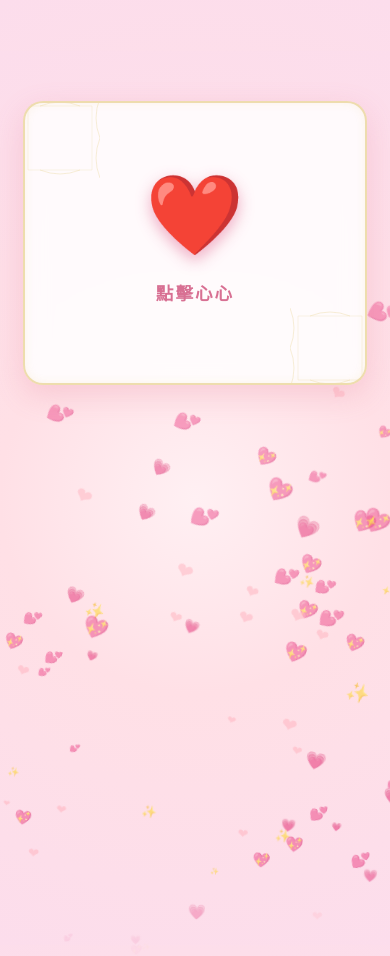
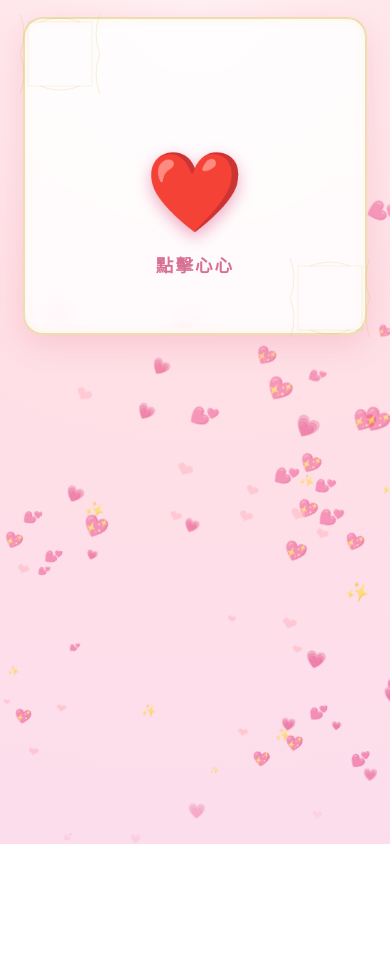
Before and after one commit to tel7668290-bit/0314, a plain HTML site: page index.html in a window 390 px wide. After the commit the page ends 844 px from the top, so only its background shows below. Drawn offline with Linux system fonts and the light colour scheme.

Commit message:
Update index.html

```diff
--- a/index.html
+++ b/index.html
@@ -3,23 +3,38 @@
 <head>
     <meta charset="UTF-8">
     <meta name="viewport" content="width=device-width, initial-scale=1.0, maximum-scale=1.0, user-scalable=no">
-    <title>iPhone17特價</title>
+    <title>給寶寶的情人節驚喜</title>
     <style>
         /* --- 基礎設定與華麗暖色背景 --- */
         body, html {
             margin: 0;
             padding: 0;
             width: 100%;
-            /* 使用 dvh 解決手機瀏覽器工具列遮擋問題，若不支援則降級使用 vh */
-            height: 100vh;
-            height: 100dvh;
+            /* 取消原本的 overflow: hidden，讓整頁可以自然滑動 */
+            min-height: 100vh;
             font-family: 'Noto Serif TC', 'Microsoft JhengHei', 'PingFang TC', serif;
+            background: radial-gradient(circle at top, #fff0f3 0%, #ffe0e6 40%, #fcddec 100%);
+        }
+
+        /* --- 讓背景愛心固定在畫面上，不隨網頁滑動而跑走 --- */
+        #bg-container {
+            position: fixed;
+            top: 0; left: 0; width: 100vw; height: 100vh;
+            z-index: 0; pointer-events: none; overflow: hidden;
+        }
+
+        /* --- 全頁排版容器 --- */
+        .flex-center {
             display: flex;
             justify-content: center;
-            /* 預設置中，手機版會往上靠 */
-            align-items: center;
-            overflow: hidden;
-            background: radial-gradient(circle, #fff0f3 0%, #ffe0e6 40%, #fcddec 100%);
+            /* 讓卡片從畫面上方開始排，而不是置中卡死 */
+            align-items: flex-start;
+            min-height: 100vh;
+            padding-top: 5vh; /* 電腦版預設上方距離 */
+            padding-bottom: 8vh; /* 底部保留空間 */
+            box-sizing: border-box;
+            position: relative;
+            z-index: 10;
         }
 
         /* --- 確保手機不被遮擋的外層容器 --- */
@@ -27,34 +42,26 @@
             position: relative;
             width: 88%;
             max-width: 420px;
-            /* 手機上整體往上提，避免被底部UI遮擋 */
-            max-height: 90vh;
             display: flex;
             flex-direction: column;
-            z-index: 10;
         }
 
         /* --- 華麗毛玻璃卡片 --- */
         .card {
-            background: rgba(255, 255, 255, 0.85); /* 手機上透明度稍微調低一點，避免字看不清 */
+            background: rgba(255, 255, 255, 0.85);
             backdrop-filter: blur(12px);
             -webkit-backdrop-filter: blur(12px);
             border-radius: 20px;
             border: 2px solid rgba(212, 175, 55, 0.4);
             box-shadow: 0 10px 30px rgba(220, 100, 130, 0.2), inset 0 0 10px rgba(212, 175, 55, 0.1);
-            padding: 35px 25px 45px 25px; /* 底部增加 padding，防止字被切掉 */
+            padding: 35px 20px 45px 20px;
             width: 100%;
             box-sizing: border-box;
-            /* 讓卡片內部可以滾動 */
-            overflow-y: auto;
-            /* 隱藏滾動條 */
-            scrollbar-width: none;
-            -ms-overflow-style: none;
+            /* 已經移除 max-height 和 overflow-y，讓卡片自然長高 */
             position: relative;
         }
-        .card::-webkit-scrollbar { display: none; }
 
-        /* --- 獨立的華麗外框裝飾 (解決手機相容性) --- */
+        /* --- 獨立的華麗外框裝飾 --- */
         .ornament-top-left, .ornament-bottom-right {
             position: absolute;
             width: 80px;
@@ -68,22 +75,22 @@
         .ornament-top-left { top: -5px; left: -5px; }
         .ornament-bottom-right { bottom: -5px; right: -5px; transform: rotate(180deg); }
 
-
         /* --- 初始畫面：跳動的大愛心 --- */
         #intro {
             display: flex;
             flex-direction: column;
             align-items: center;
             justify-content: center;
-            min-height: 200px;
+            min-height: 150px;
             transition: opacity 0.5s ease;
+            margin-top: 10vh; /* 讓初始愛心稍微置中一點 */
         }
         .heart-btn {
             font-size: 75px;
             color: #d6336c;
             cursor: pointer;
             animation: heartbeat 1.5s infinite;
-            margin-bottom: 20px;
+            margin-bottom: 15px;
             user-select: none;
             -webkit-tap-highlight-color: transparent;
             text-shadow: 0 5px 15px rgba(214, 51, 108, 0.4);
@@ -104,18 +111,18 @@
         }
         h1 {
             color: #d6336c;
-            font-size: 1.35rem; /* 手機微調標題大小 */
+            font-size: 1.35rem;
             text-align: center;
             margin-top: 0;
-            margin-bottom: 20px;
+            margin-bottom: 15px;
             border-bottom: 2px dashed #ffb3c6;
-            padding-bottom: 12px;
+            padding-bottom: 10px;
             letter-spacing: 1px;
         }
         p {
             color: #555;
             line-height: 1.6;
-            font-size: 1rem; /* 手機微調字體大小 */
+            font-size: 1rem;
             margin-bottom: 12px;
             text-align: justify;
         }
@@ -125,7 +132,7 @@
             font-weight: bold;
             color: #d6336c;
             font-size: 1.05rem;
-            margin-bottom: 3px;
+            margin-bottom: 2px;
         }
         .date {
             text-align: right;
@@ -137,8 +144,8 @@
         .photo-album {
             display: grid;
             grid-template-columns: repeat(3, 1fr);
-            gap: 10px; /* 手機稍微縮小間距 */
-            margin-bottom: 20px;
+            gap: 10px;
+            margin-bottom: 18px;
             border-bottom: 1px dashed rgba(220, 100, 130, 0.2);
             padding-bottom: 15px;
         }
@@ -154,15 +161,11 @@
             box-shadow: 0 4px 10px rgba(220, 100, 130, 0.15);
         }
 
-        /* --- 手機版特別佈局調整 --- */
+        /* --- 手機版極致上移佈局 --- */
         @media (max-width: 480px) {
-            body, html {
-                /* 手機版將內容整體往上靠，預留底部空間 */
-                align-items: flex-start;
-                padding-top: 6vh;
-            }
-            .card-wrapper {
-                max-height: 85dvh; /* 確保不超過視窗高度 */
+            .flex-center {
+                /* 手機版：卡片上方只留 2vh 的極小間距，超級靠上 */
+                padding-top: 2vh;
             }
         }
 
@@ -179,14 +182,12 @@
             to { opacity: 1; transform: translateY(0); }
         }
 
-        /* --- 背景多層次密集心海特效 (優化手機效能) --- */
+        /* --- 背景愛心 --- */
         .bg-heart {
             position: absolute;
             color: rgba(255, 182, 193, 0.6);
             animation: floatUp linear infinite;
-            z-index: 1;
             pointer-events: none;
-            /* 移除複雜的 filter blur，改用單純透明度，確保舊手機跑得動特效 */
         }
         @keyframes floatUp {
             0% { transform: translateY(100vh) scale(0.5) rotate(0deg); opacity: 0; }
@@ -204,6 +205,7 @@
         <source src="videoplayback.mp4" type="audio/mp4">
     </audio>
 
+    <div class="flex-center">
         <div class="card-wrapper">
             <div class="card">
                 <div class="ornament-top-left"></div>
@@ -236,109 +238,53 @@
                 </div>
             </div>
         </div>
+    </div>
 
     <script>
-
-        // 1. 設定背景音樂初始音量為 50%
-
-        const bgMusic = document.getElementById('bgMusic');
-
-        bgMusic.volume = 0.5; // 0.0 是靜音，1.0 是最大聲，0.5 就是 50%
-
-
-
-        // 2. 產生多層次、密集背景漂浮心海 (針對手機效能微調)
-
+        // 產生背景漂浮愛心
         const bgContainer = document.getElementById('bg-container');
-
-        const heartCount = 70; // 稍微調降數量至70，確保手機不卡頓，視覺依然密集
-
+        const heartCount = 70;
         const symbols = ['❤', '💖', '💕', '💗', '✨'];
 
-
-
         for (let i = 0; i < heartCount; i++) {
-
             let heart = document.createElement('div');
-
             heart.innerHTML = symbols[Math.floor(Math.random() * symbols.length)];
-
             heart.classList.add('bg-heart');
-
-
 
             heart.style.left = Math.random() * 100 + 'vw';
 
-
-
             const size = Math.random() * 15 + 12 + 'px';
-
             heart.style.fontSize = size;
 
-
-
             const duration = (Math.random() * 4 + 7) + 's';
-
             heart.style.animationDuration = duration;
-
-
 
             heart.style.animationDelay = Math.random() * 5 + 's';
 
-
-
             const baseOpacity = Math.random() * 0.5 + 0.3;
-
             heart.style.opacity = baseOpacity;
 
-
-
             bgContainer.appendChild(heart);
-
         }
 
-
-
-        // 3. 點擊愛心打開信件 ＋ 播放音樂特效
-
+        // 開啟信件
         function openLetter() {
-
             const intro = document.getElementById('intro');
-
             const letter = document.getElementById('letter');
-
-            const card = document.querySelector('.card');
-
-
-
-            // 播放背景音樂
+            const bgMusic = document.getElementById('bgMusic');
 
             bgMusic.play().catch(error => {
-
                 console.log("自動播放被阻擋", error);
-
             });
 
-
-
-            // 畫面切換動畫
-
             intro.style.opacity = '0';
-
             setTimeout(() => {
-
                 intro.style.display = 'none';
-
                 letter.style.display = 'block';
-
-                // 信件打開後，將卡片內部滾動條移到最上方
-
-                card.scrollTop = 0;
-
+                // 信件打開時，強制將網頁視窗滾動到最上方，確保看到標題
+                window.scrollTo({ top: 0, behavior: 'smooth' });
             }, 500);
-
         }
-
     </script>
 </body>
 </html>
```
Lines whose indentation alone changed are shown as unchanged.
